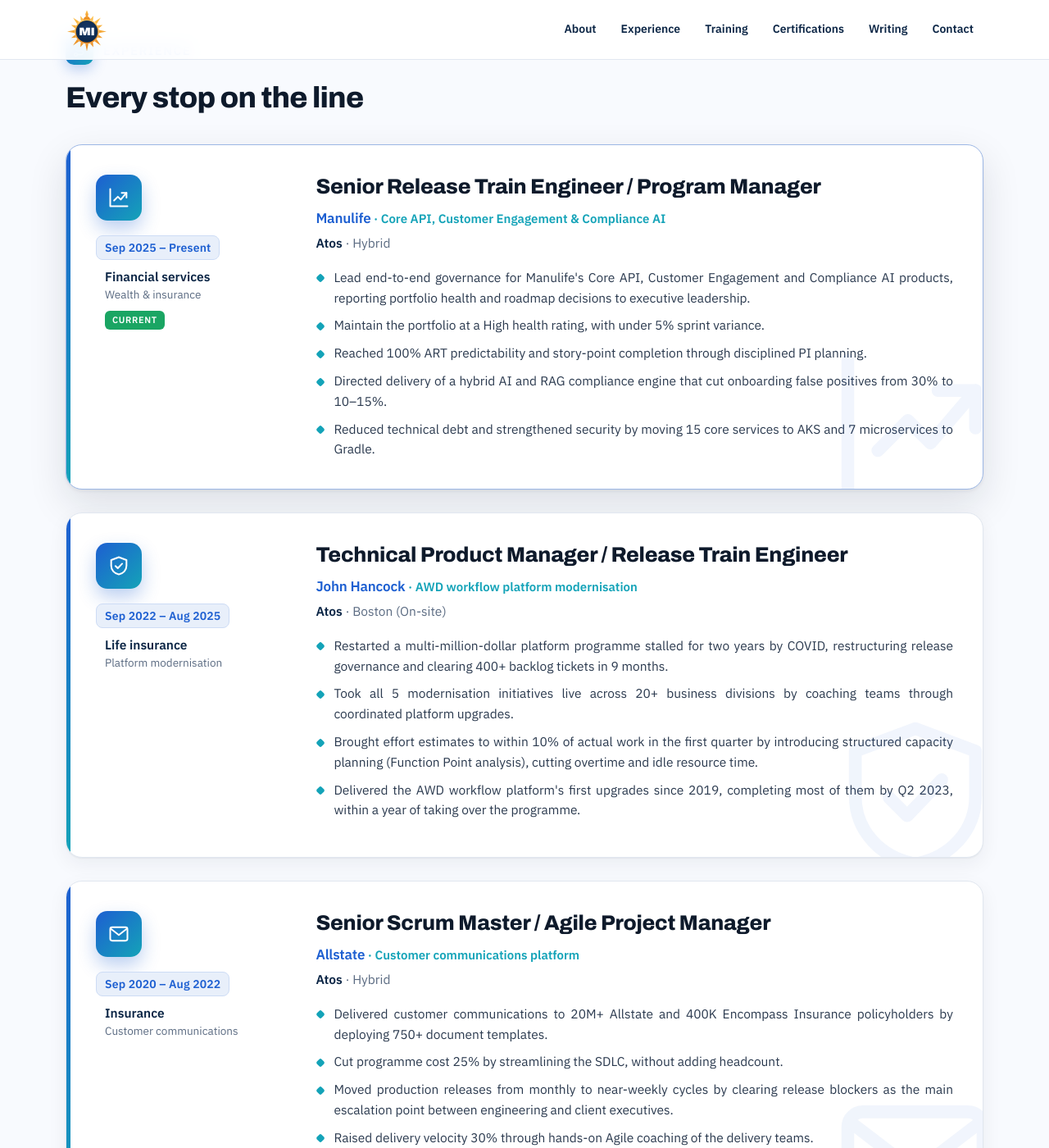
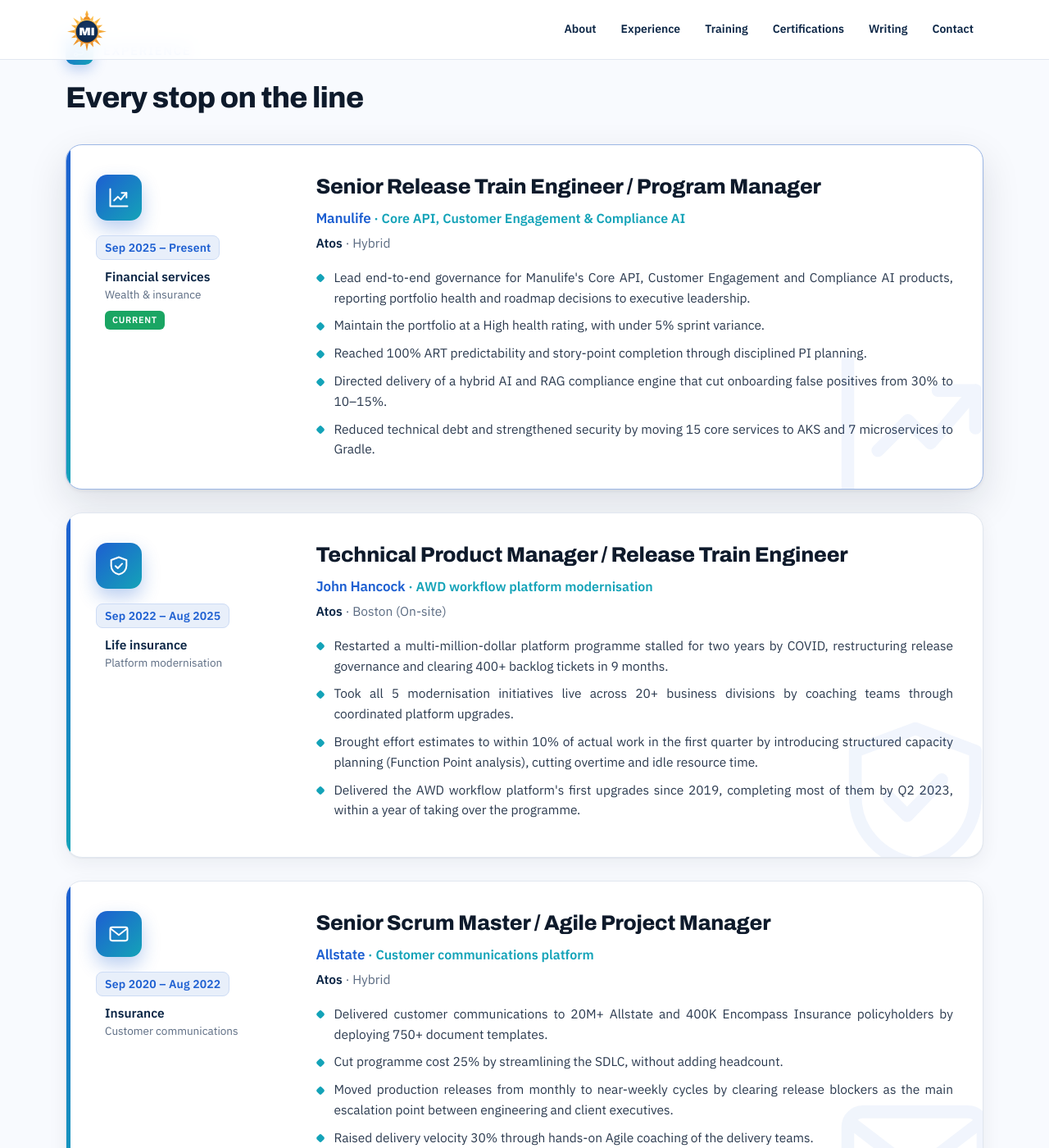
Before and after one commit to Madhan-I/Madhan-I.github.io, a Jekyll site: the page built from index.html, in a window 1280 px wide and 1400 px high, scrolled down 1911 px. Shown: the whole window at 82% size. Built offline with Jekyll 4.4.1, drawn with Linux system fonts in a browser that asks for light colours.

Commit message:
Set project name to 16px for clear hierarchy
Co-Authored-By: Claude Opus 5.5 <noreply@anthropic.com>
Claude-Session: https://claude.ai/code/session_01MFRrTt7LBDdX57m85KHNGp

```diff
--- a/assets/css/style.css
+++ b/assets/css/style.css
@@ -462,7 +462,7 @@ nav .wrap { padding-block: 10px; }
 
 .job-body li { text-align: justify; text-justify: inter-word; }
 @media (max-width: 600px) { .portrait figcaption { display: none; } }
-.org .proj { color: var(--brand-2); font-weight: 600; }
+.org .proj { color: var(--brand-2); font-weight: 600; font-size: 16px; }
 @media (max-width: 760px) { .org .proj { display: block; margin-top: 2px; } .org .proj .sep { display: none; } }
 .org.has-client .client { color: var(--brand); font-size: 17px; font-weight: 800; letter-spacing: -0.01em; }
 .org.has-client .via { display: block; margin-top: 4px; font-size: 15.5px; color: var(--muted); }
```
